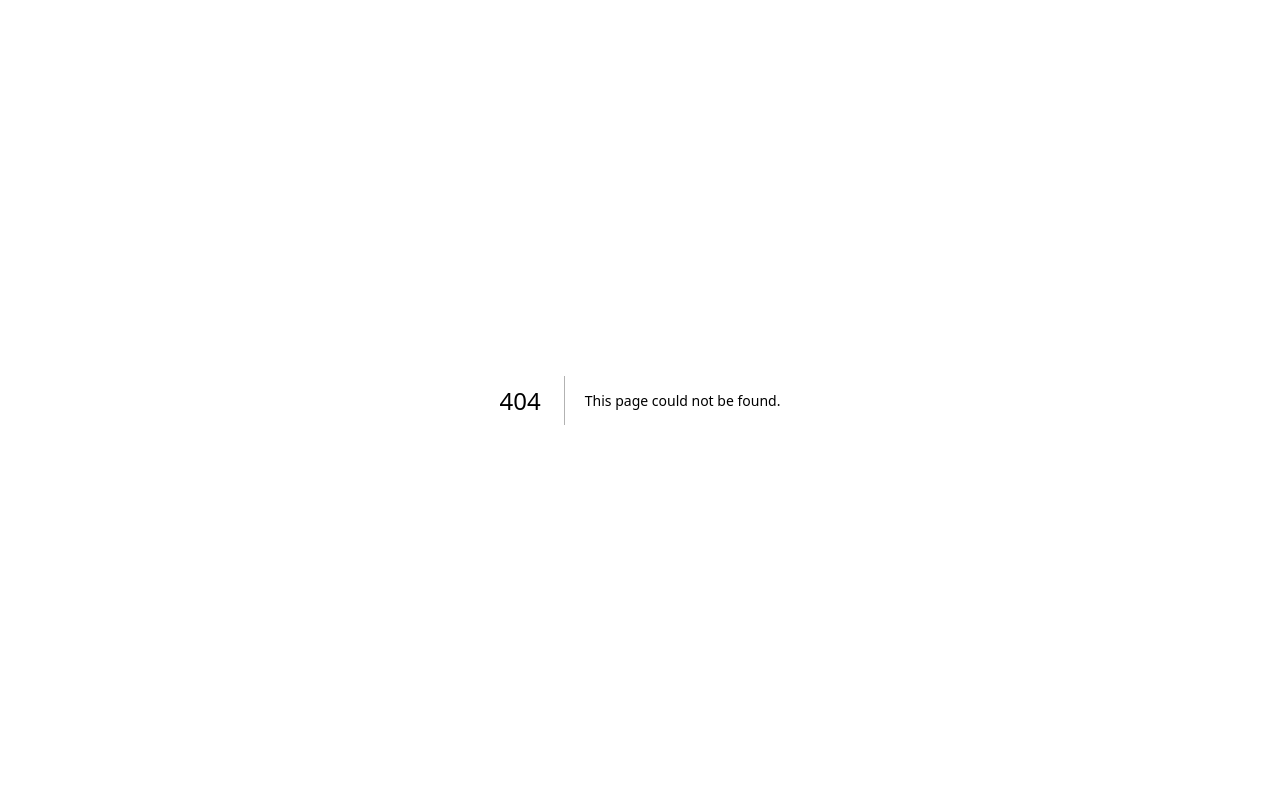
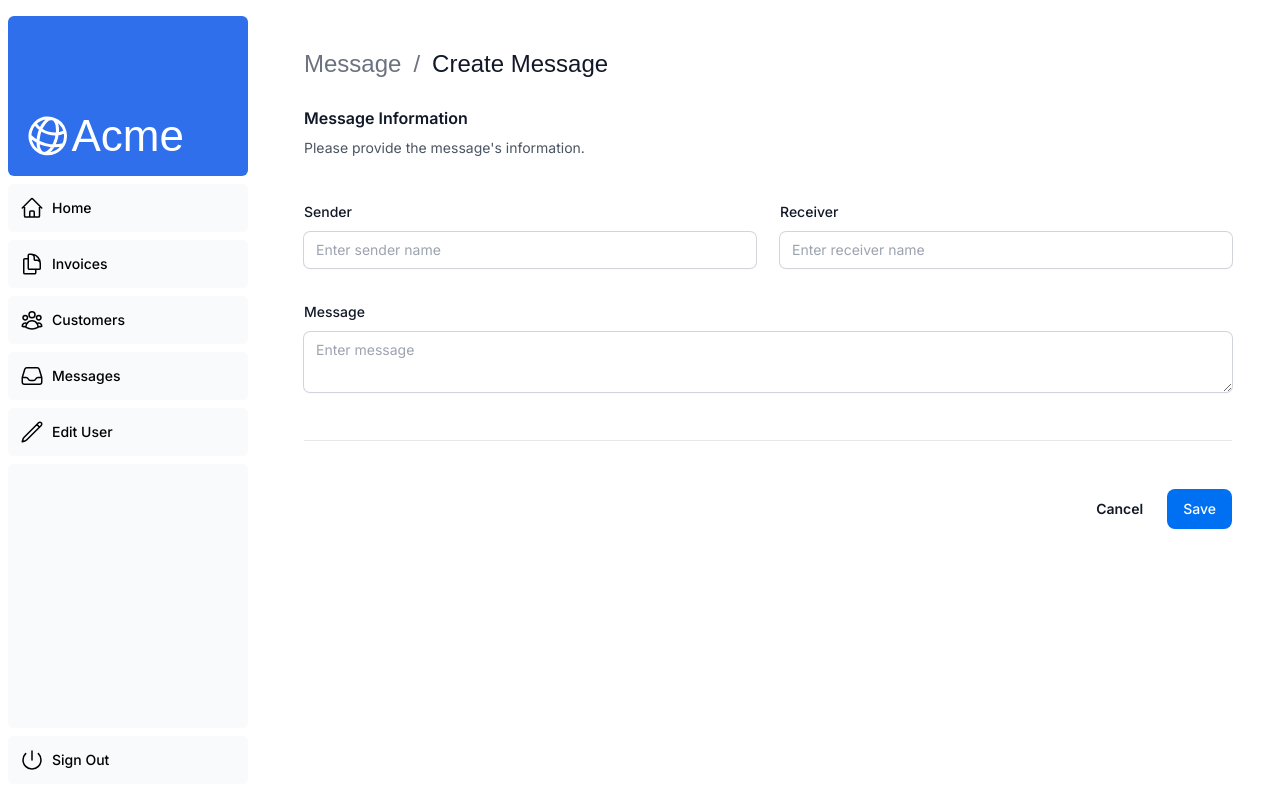
Before and after one commit to sespino5/forumproject, a Next.js app in the folder nextjs-dashboard/: page /dashboard/messages/create in a window 1280 px wide. Before the commit this address had no page. Built offline with nearby package versions, Linux system fonts and the light colour scheme; a web font is replaced by a local one.

Commit message:
Create Message
Done

```diff
--- /dev/null
+++ b/nextjs-dashboard/app/dashboard/messages/create/page.tsx
@@ -0,0 +1,26 @@
+
+import Breadcrumbs from "@/app/ui/invoices/breadcrumbs";
+import Form from "@/app/ui/messages/createmessage";
+
+
+export const dynamic = "force-dynamic";
+
+export default async function Page() {
+
+
+  return (
+    <main>
+      <Breadcrumbs
+        breadcrumbs={[
+          { label: "Message", href: "/dashboard/messages" },
+          {
+            label: "Create Message",
+            href: "/dashboard/messages/create",
+            active: true,
+          },
+        ]}
+      />
+      <Form />
+    </main>
+  );
+}
--- a/nextjs-dashboard/app/dashboard/messages/page.tsx
+++ b/nextjs-dashboard/app/dashboard/messages/page.tsx
@@ -13,7 +13,7 @@ import { lusitana } from "@/app/ui/fonts";
 import { InvoicesTableSkeleton } from "@/app/ui/skeletons";
 import { getMessages } from "@/app/lib/data";
 import Link from "next/link";
-// import {createmessage } from  "@/app/ui/messages/createmessage";
+import {CreateMessage } from  "@/app/ui/messages/buttons";
 
 export default async function Page(props: {}) {
   const messages = await getMessages();
--- a/nextjs-dashboard/app/lib/actions.ts
+++ b/nextjs-dashboard/app/lib/actions.ts
@@ -388,6 +388,67 @@ export async function deleteCustomer(id: string) {
   revalidatePath('/dashboard/customers');
 }
 
+const MessageSchema = z.object({
+  id: z.string(),
+  sender: z.string({
+    invalid_type_error: 'Please select a sender.',
+  }),
+  receiver: z.string({
+    invalid_type_error: 'Please select a receiver.',
+  }),
+  message: z.string().min(1, { message: 'Please enter a message.' }),
+});
+
+export type MessageState = {
+  errors?: {
+    sender?: string[];
+    receiver?: string[];
+    message?: string[];
+  };
+  message?: string | null;
+};
+
+const CreateMessage = MessageSchema.omit({ id: true });
+
+export async function createMessage(
+  prevState: MessageState | undefined,
+  formData: FormData,
+): Promise<MessageState> {
+  const validatedFields = CreateMessage.safeParse({
+    sender: formData.get('sender'),
+    receiver: formData.get('receiver'),
+    message: formData.get('message'),
+  });
+
+  if (!validatedFields.success) {
+    return {
+      errors: validatedFields.error.flatten().fieldErrors,
+      message: 'Missing Fields. Failed to Create Message.',
+    };
+  }
+
+  const { sender, receiver, message } = validatedFields.data;
+  const date = new Date().toISOString().split('T')[0];
+
+  try {
+    await sql`
+      INSERT INTO messages (created_at,sender, receiver, content)
+      VALUES (${date},${sender}, ${receiver}, ${message})
+    `;
+  } catch (err) {
+    console.error('Database Error:', err);
+    return {
+      message: 'Database Error: Failed to Create Message.',
+      errors: {},
+    };
+  }
+
+  revalidatePath('/dashboard/messages');
+  redirect('/dashboard/messages');
+
+}
+
+
 export async function authenticate(
   prevState: string | undefined,
   formData: FormData,
--- /dev/null
+++ b/nextjs-dashboard/app/ui/messages/buttons.tsx
@@ -0,0 +1,14 @@
+import { PlusIcon, PencilIcon, TrashIcon } from "@heroicons/react/24/outline";
+import Link from "next/link";
+
+export function CreateMessage() {
+  return (
+    <Link
+      href="/dashboard/messages/create"
+      className="flex h-10 items-center rounded-lg bg-blue-600 px-4 text-sm font-medium text-white transition-colors hover:bg-blue-500 focus-visible:outline focus-visible:outline-2 focus-visible:outline-offset-2 focus-visible:outline-blue-600"
+    >
+      <span className="hidden md:block">Create Message</span>{" "}
+      <PlusIcon className="h-5 md:ml-4" />
+    </Link>
+  );
+}
--- a/nextjs-dashboard/app/ui/messages/createmessage.tsx
+++ b/nextjs-dashboard/app/ui/messages/createmessage.tsx
@@ -0,0 +1,96 @@
+"use client";
+
+import Link from "next/link";
+import { Button } from "@/app/ui/button";
+import { useActionState } from "react";
+import { createMessage, MessageState } from "@/app/lib/actions";
+
+
+export default function Form() {
+
+    const initialState: MessageState = { message: null, errors: {} };
+    const [, formAction] = useActionState(createMessage, initialState);
+
+    return (
+        <form action={formAction}>
+            <div className="space-y-12">
+                <div className="border-b border-gray-900/10 pb-12">
+                    <h2 className="text-base font-semibold leading-7 text-gray-900">
+                        Message Information
+                    </h2>
+                    <p className="mt-1 text-sm leading-6 text-gray-600">
+                        Please provide the message&apos;s information.
+                    </p>
+
+                    <div className="mt-10 grid grid-cols-1 gap-x-6 gap-y-8 sm:grid-cols-6">
+                        <div className="sm:col-span-3">
+                            <label
+                                htmlFor="sender"
+                                className="block text-sm font-medium leading-6 text-gray-900"
+                            >
+                                Sender
+                            </label>
+                            <div className="mt-2">
+                                <input
+                                    type="text"
+                                    name="sender"
+                                    id="sender"
+                                    className="block w-full rounded-md border-0 py-1.5 text-gray-900 shadow-sm ring-1 ring-gray-300 placeholder:text-gray-400 focus:ring-2 focus:ring-indigo-600 sm:text-sm sm:leading-6"
+                                    placeholder="Enter sender name"
+                                    required
+                                />
+                            </div>
+                        </div>
+
+                        <div className="sm:col-span-3">
+                            <label
+                                htmlFor="receiver"
+                                className="block text-sm font-medium leading-6 text-gray-900"
+                            >
+                                Receiver
+                            </label>
+                            <div className="mt-2">
+                                <input
+                                    type="text"
+                                    name="receiver"
+                                    id="receiver"
+                                    className="block w-full rounded-md border-0 py-1.5 text-gray-900 shadow-sm ring-1 ring-gray-300 placeholder:text-gray-400 focus:ring-2 focus:ring-indigo-600 sm:text-sm sm:leading-6"
+                                    placeholder="Enter receiver name"
+                                    required
+                                />
+                            </div>
+                        </div>
+
+                        <div className="sm:col-span-full">
+                            <label
+                                htmlFor="message"
+                                className="block text-sm font-medium leading-6 text-gray-900"
+                            >
+                                Message
+                            </label>
+                            <div className="mt-2">
+                                <textarea
+                                    name="message"
+                                    id="
+                                    message"
+                                    className="block w-full rounded-md border-0 py-1.5 text-gray-900 shadow-sm ring-1 ring-gray-300 placeholder:text-gray-400 focus:ring-2 focus:ring-indigo-600 sm:text-sm sm:leading-6"
+                                    placeholder="Enter message"
+                                    required
+                                />
+                            </div>
+                        </div>
+                    </div>
+                </div>
+                <div className="mt-6 flex items-center justify-end gap-x-6">
+                    <Link
+                        href="/messages"
+                        className="text-sm font-semibold leading-6 text-gray-900"
+                    >
+                        Cancel
+                    </Link>
+                    <Button type="submit">Save</Button>
+                </div>
+            </div>
+        </form>
+    );
+}
```
Also changed, not shown: nextjs-dashboard/app/lib/definitions.ts (+9 -0 lines).
